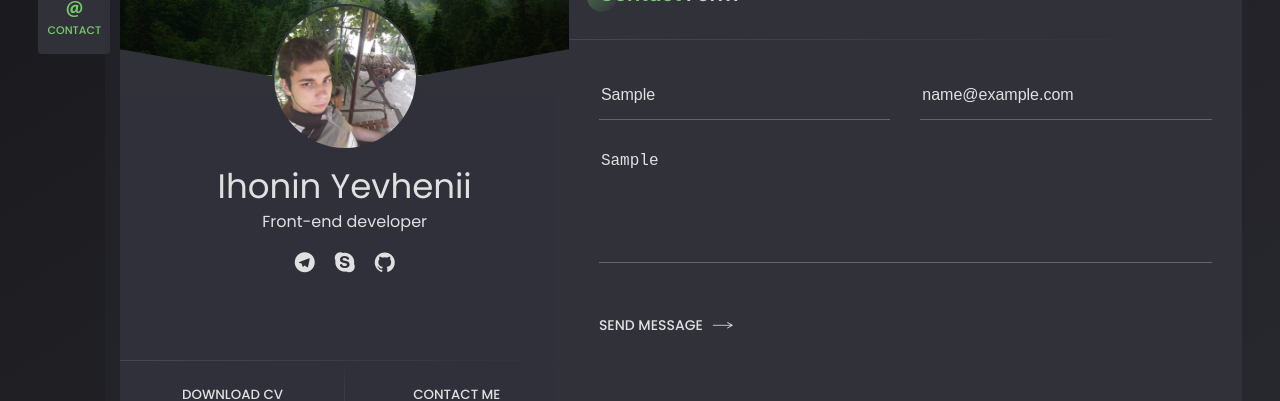
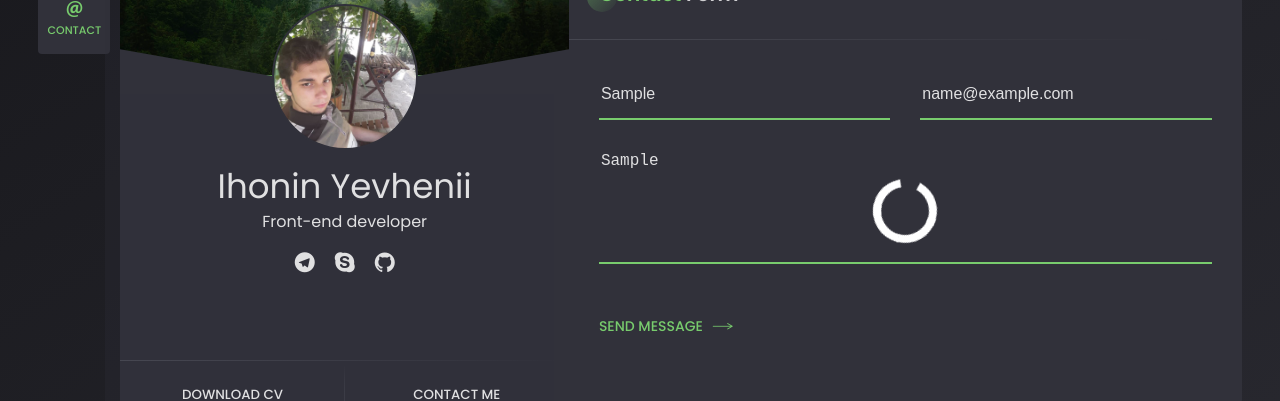
Before and after one commit to Horugv/Portfolio, a React (Create React App) app: page /contact in a window 1280 px wide. Both pictures are taken after typing "Sample", "name@example.com", "Sample" into the empty fields and a click on the button "SEND MESSAGE". Shown: the part 306-707 px from the top of the page. Built offline with nearby package versions, Linux system fonts and the light colour scheme.

Commit message:
contact form loader

```diff
--- a/src/app/components/ContactForm/index.js
+++ b/src/app/components/ContactForm/index.js
@@ -1,6 +1,8 @@
 import React, { useState } from "react";
 import { useFormik } from "formik";
 import emailjs from "emailjs-com";
+
+import Loader from '../UI/Loader'
 
 const ContactForm = () => {
   const [loading, setLoading] = useState(false);
@@ -43,9 +45,10 @@ const ContactForm = () => {
         setLoading(false);
       });
   };
-  console.log(formik.status);
+
   return (
     <div className="form-contact">
+      <Loader loading={loading}/>
       <form onSubmit={formik.handleSubmit}>
         {formik.status?.message && (
           <div className="form-status">{formik.status?.message}</div>
--- /dev/null
+++ b/src/app/components/UI/Loader.js
@@ -0,0 +1,16 @@
+import React from "react";
+import cx from "classnames";
+
+const Loader = ({ loading }) => {
+  console.log(loading);
+  return (
+    <div className={cx("loader", { loadingShow: loading })}>
+      <div></div>
+      <div></div>
+      <div></div>
+      <div></div>
+    </div>
+  );
+};
+
+export default Loader;
--- a/src/styles/ui/ui.scss
+++ b/src/styles/ui/ui.scss
@@ -281,6 +281,9 @@
 }
 
 .form {
+  &-contact {
+    position: relative;
+  }
   &-status {
     width: 100%;
     padding: 10px 0;
@@ -311,6 +314,9 @@
       &:focus {
         border-bottom: 2px solid $colorMain;
       }
+      &:disabled {
+        border-bottom: 2px solid $colorMain;
+      }
     }
   }
   &-button {
@@ -332,6 +338,9 @@
       &:hover {
         color: $colorMain;
       }
+      &:disabled {
+        color: $colorMain;
+      }
       & .icon {
         margin-left: 10px;
         font-size: 20px;
@@ -347,3 +356,46 @@
     }
   }
 }
+
+.loader {
+  display: none;
+  position: relative;
+  width: 80px;
+  height: 80px;
+  div {
+    box-sizing: border-box;
+    display: block;
+    position: absolute;
+    width: 64px;
+    height: 64px;
+    margin: 8px;
+    border: 8px solid #fff;
+    border-radius: 50%;
+    animation: lds-ring 1.2s cubic-bezier(0.5, 0, 0.5, 1) infinite;
+    border-color: #fff transparent transparent transparent;
+  }
+  div:nth-child(1) {
+    animation-delay: -0.45s;
+  }
+  div:nth-child(2) {
+    animation-delay: -0.3s;
+  }
+  div:nth-child(3) {
+    animation-delay: -0.15s;
+  }
+  &.loadingShow {
+    display: inline-block;
+    position: absolute;
+    left: 50%;
+    top: 50%;
+    transform: translate(-50%, -50%);
+  }
+  @keyframes lds-ring {
+    0% {
+      transform: rotate(0deg);
+    }
+    100% {
+      transform: rotate(360deg);
+    }
+  }
+}
```
